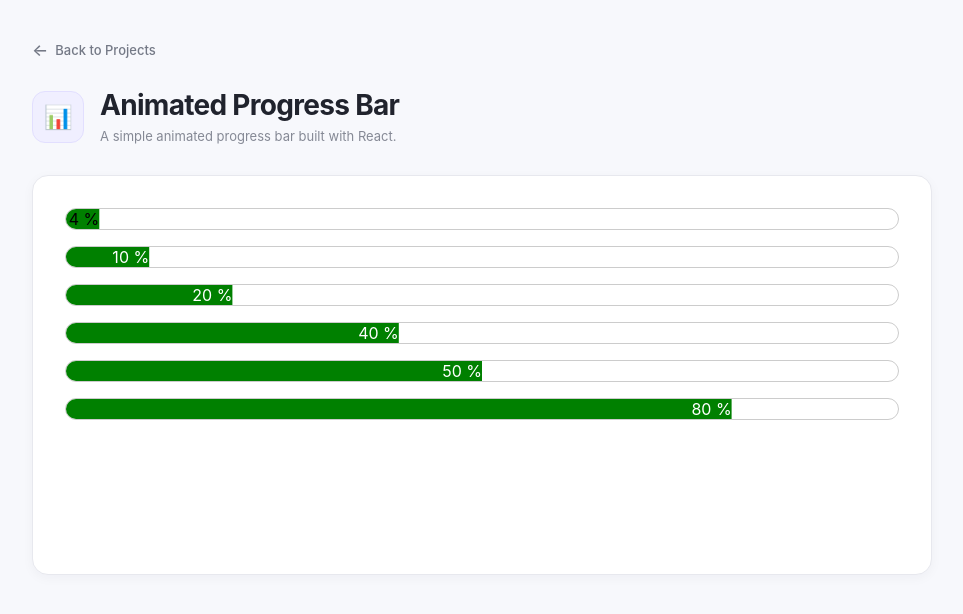
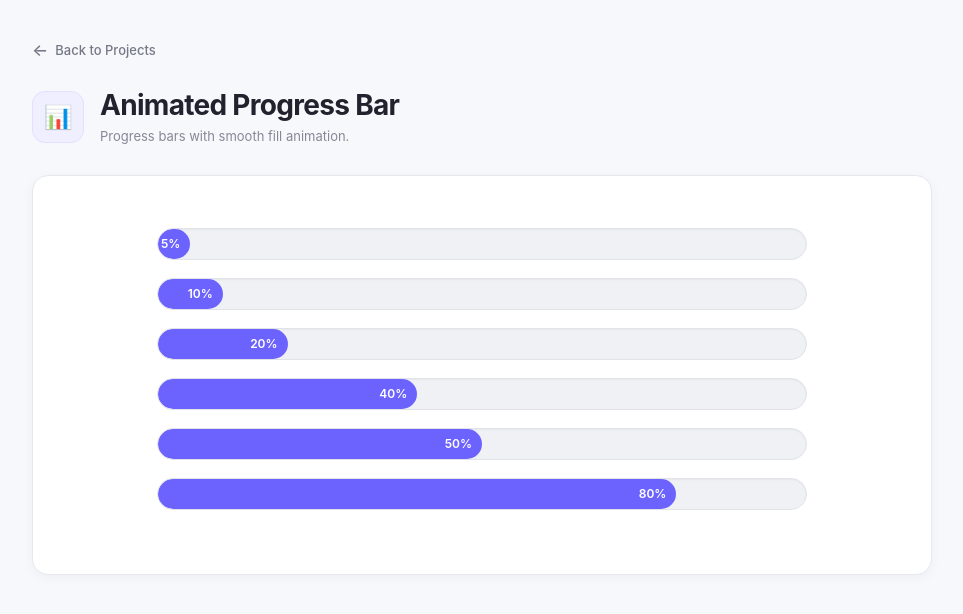
Before and after one commit to Shweta-rajput/machine-coding, a React (Vite) app: page /progress-bar in a window 1280 px wide. Shown: the top 614 px of the page, without its empty margins (158-1121 px from the left). Built offline with nearby package versions, Linux system fonts and the light colour scheme.

Commit message:
Animated progress bar

```diff
--- a/src/components/ProgressBar/ProgressBar.jsx
+++ b/src/components/ProgressBar/ProgressBar.jsx
@@ -2,18 +2,18 @@ import { memo, useEffect, useState } from "react";
 import "./progressBar.css";
 import ProjectLayout from "../ProjectLayout";
 
-const Bars = [4, 10, 20, 40, 50, 80];
+const Bars = [5, 10, 20, 40, 50, 80];
 
 const ProgressBar = memo(() => {
   return (
     <ProjectLayout
       title="Animated Progress Bar"
-      description="A simple animated progress bar built with React."
+      description="Progress bars with smooth fill animation."
       icon="📊"
     >
       <div className="progress-bars">
-        {Bars?.map((item, i) => (
-          <InnerBar progress={item} key={i} />
+        {Bars.map((item) => (
+          <InnerBar key={item} progress={item} />
         ))}
       </div>
     </ProjectLayout>
@@ -26,26 +26,21 @@ const InnerBar = ({ progress }) => {
   useEffect(() => {
     const timer = setTimeout(() => {
       setProgressVal(progress);
-    }, 0);
+    }, 100);
 
-    return () => [clearTimeout(timer)];
-  }, []);
+    return () => clearTimeout(timer);
+  }, [progress]);
 
   return (
-    <div className="bar-box">
     <div
-        className="bar"
+      className="bar-box"
       role="progressbar"
       aria-valuenow={progressVal}
       aria-valuemin={0}
       aria-valuemax={100}
-        style={{
-          // width: `${progressVal}%`,
-          color: progressVal < 5 ? "#000" : "#fff",
-          transform: `translateX(-${100 - progressVal}%)`,
-        }}
     >
-        {progressVal} %
+      <div className="bar" style={{ width: `${progressVal}%` }}>
+        <span>{progressVal}%</span>
       </div>
     </div>
   );
--- a/src/components/ProgressBar/progressBar.css
+++ b/src/components/ProgressBar/progressBar.css
@@ -1,13 +1,53 @@
-.bar-box {
-  border: 1px solid #ccc;
-  border-radius: 5rem;
-  overflow: hidden;
-  margin-bottom: 1rem;
+.progress-bars {
+  width: min(650px, 100%);
+  margin: 20px auto;
+
+  display: flex;
+  flex-direction: column;
+  gap: 18px;
 }
 
+/* Outer bar */
+
+.bar-box {
+  width: 100%;
+  height: 32px;
+
+  overflow: hidden;
+
+  background: #f0f1f5;
+
+  border: 1px solid #e1e3e8;
+  border-radius: 999px;
+
+  box-shadow: inset 0 1px 2px rgba(0, 0, 0, 0.04);
+}
+
+/* Filling part */
+
 .bar {
-  background-color: green;
+  height: 100%;
+
+  display: flex;
+  align-items: center;
+  justify-content: flex-end;
+
+  min-width: 0;
+
+  padding-right: 10px;
+
+  background: #6c63ff;
+
+  border-radius: inherit;
+
   color: #fff;
-  text-align: right;
-  transition: Th0.5s ease-in;
+
+  font-size: 12px;
+  font-weight: 600;
+
+  transition: width 0.8s ease-in-out;
 }
+
+.bar span {
+  white-space: nowrap;
+}
```
Lines whose indentation alone changed are shown as unchanged.
